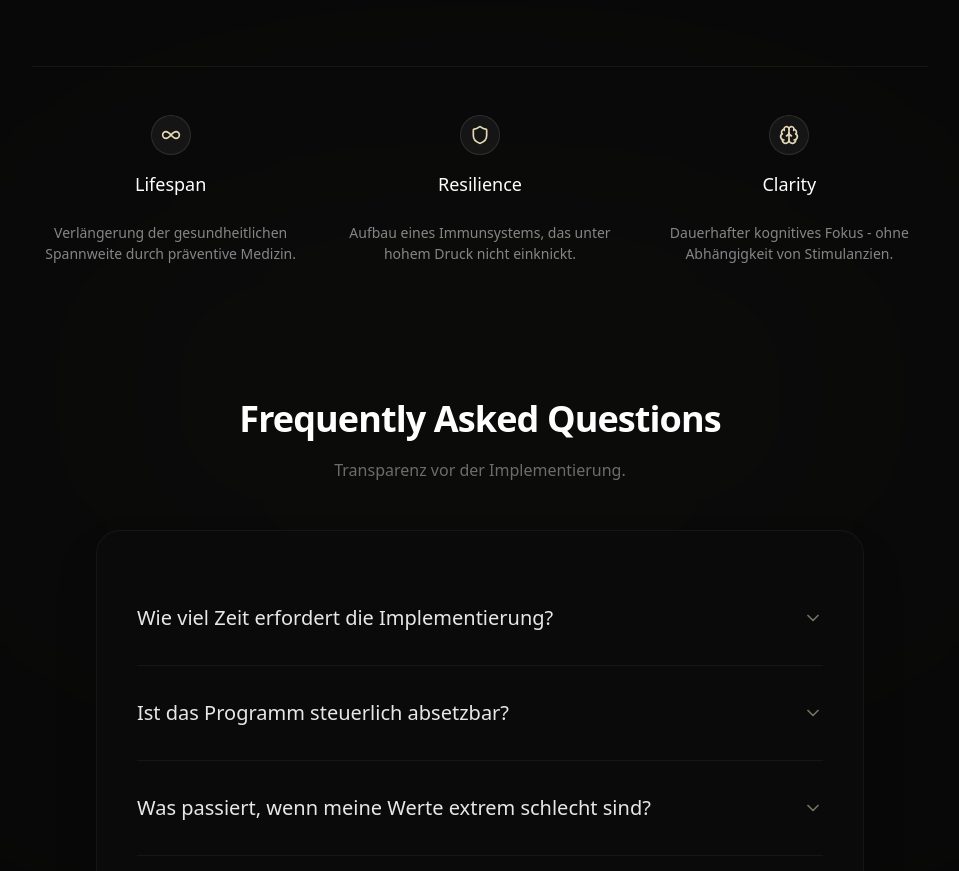
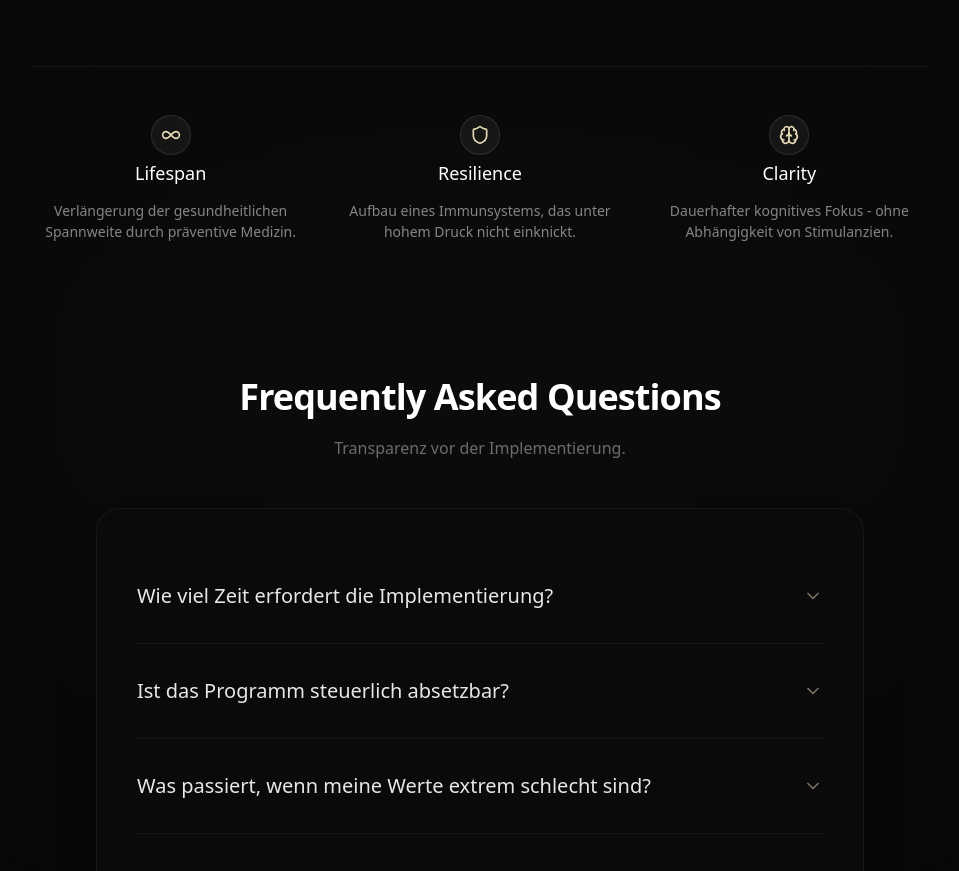
Before and after one commit to LucianoKutger/ArcviteHomepage, a React (Create React App) app: page / in a window 1280 px wide. Shown: the part 6988-7859 px from the top of the page, without its empty margins (160-1119 px from the left). Built offline with nearby package versions, Linux system fonts and the light colour scheme.

Commit message:
Vision gap change

```diff
--- a/src/css/VisionSection.module.css
+++ b/src/css/VisionSection.module.css
@@ -96,7 +96,7 @@
 .featureItem {
   display: flex;
   flex-direction: column;
-  gap: 1rem;
+  gap: 5px;
   align-items: center;
   text-align: center;
 }
```
